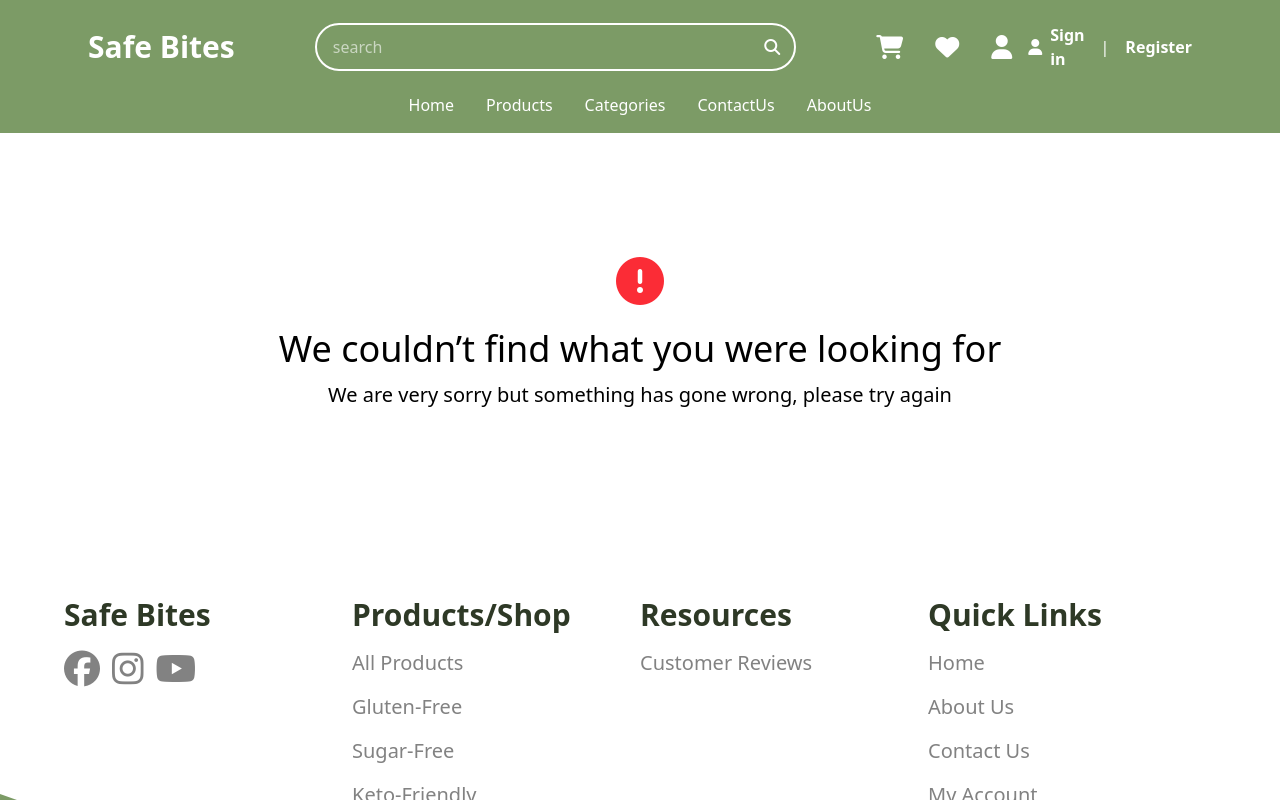
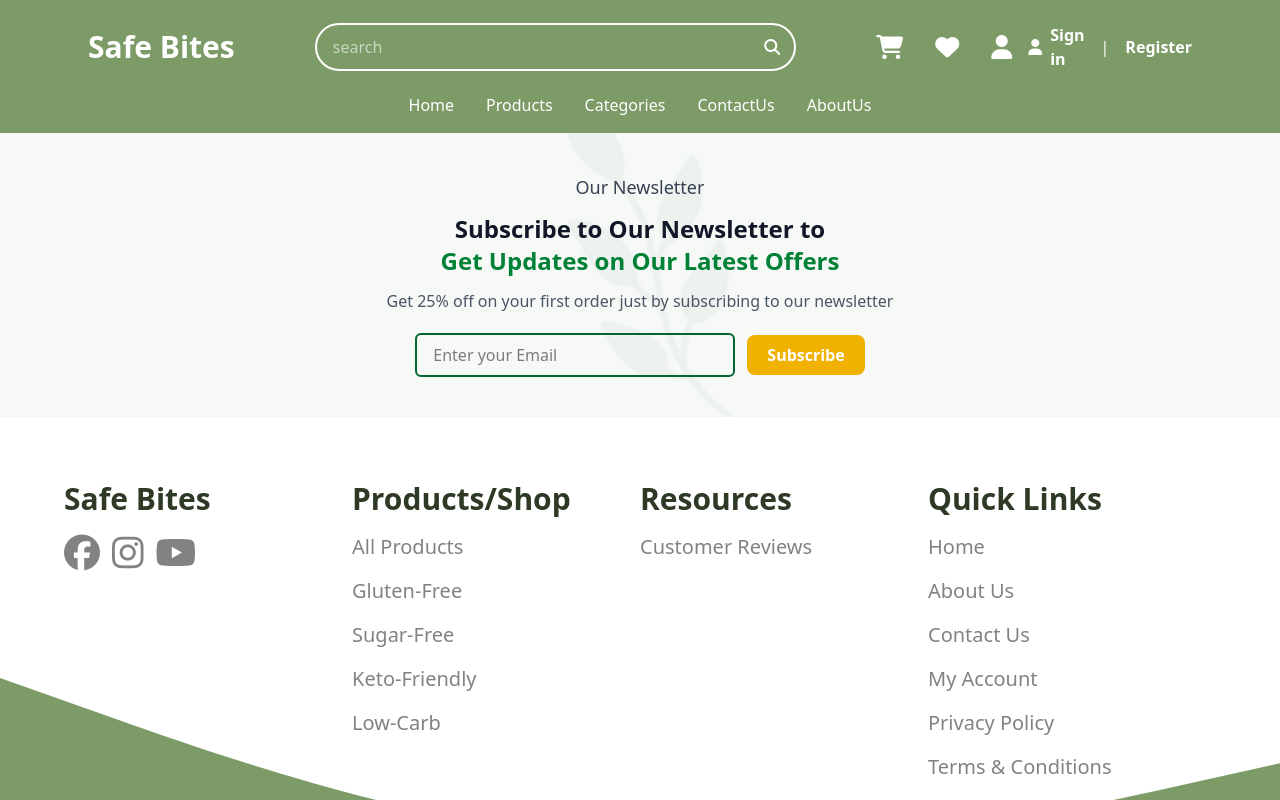
Before and after one commit to DWN11311/safe-bites, an Angular app: page /newsletter in a window 1280 px wide. Shown: the top 800 px of the page. Built offline with nearby package versions, Linux system fonts and the light colour scheme.

Commit message:
google newsletter

```diff
--- a/package.json
+++ b/package.json
@@ -22,6 +22,7 @@
     "@angular/router": "^19.1.0",
     "@fortawesome/fontawesome-free": "^6.7.2",
     "@tailwindcss/postcss": "^4.0.6",
+    "gapi-script": "^1.2.0",
     "rxjs": "~7.8.0",
     "tslib": "^2.3.0",
     "zone.js": "~0.15.0"
--- a/src/app/app.routes.ts
+++ b/src/app/app.routes.ts
@@ -7,6 +7,7 @@ import { WishListComponent } from './components/wish-list/wish-list.component';
 import { EmptyWishListComponent } from './components/empty-wish-list/empty-wish-list.component';
 import { ErrorComponent } from './components/error/error.component';
 import { AuthGuard } from './auth.guard';
+import { NewsletterComponent } from './components/newsletter/newsletter.component';
 
 export const routes: Routes = [
   { path: '', component: HomeComponent },
@@ -15,7 +16,10 @@ export const routes: Routes = [
   { path: 'sign-up', component: SignUpComponent },
   { path: 'wishList', component: WishListComponent },
   { path: 'empty-wishList', component: EmptyWishListComponent },
-  { path: '**', component: ErrorComponent },
+  { path: 'newsletter', component: NewsletterComponent },
   { path: 'login', component: LoginComponent, canActivate: [AuthGuard] },
   { path: 'sign-up', component: SignUpComponent, canActivate: [AuthGuard] },
+  { path: '**', component: ErrorComponent },
+
+
 ];
--- a/src/app/components/home/home/home.component.ts
+++ b/src/app/components/home/home/home.component.ts
@@ -5,6 +5,8 @@ import { LifeStylesComponent } from '../life-styles/life-styles.component';
 import { QuoteComponent } from '../quote/quote.component';
 import { CustomerReviewsComponent } from '../customer-reviews/customer-reviews.component';
 import { AboutUsComponent } from '../about-us/about-us.component';
+
+import { Router } from '@angular/router';
 
 @Component({
   selector: 'app-home',
--- a/src/app/components/login/login.component.html
+++ b/src/app/components/login/login.component.html
@@ -116,7 +116,7 @@
           <p class="text-[#7CAD3F] font-semibold text-2xl">Or Sign in with</p>
           <div class="flex-1 h-[2px] bg-[#7CAD3F]"></div>
         </div>
-        <button
+        <button (click)="onGoogleSignIn()"
           class="gap-4 border-2 shadow-[0px_4px_10px_rgba(124,173,63,0.25)] p-3 w-full border-[#7CAD3F] rounded-lg h-12 text-[#7CAD3F] font-bold text-2xl flex items-center justify-center shadow-[rgba(116,154,68,0.25)] hover:-translate-y-1 transition-all duration-300 ease-in-out cursor-pointer">
           <img src="images/sign up/google color.svg" class="h-6 w-6" /> Google
         </button>
--- a/src/app/components/login/login.component.ts
+++ b/src/app/components/login/login.component.ts
@@ -1,4 +1,6 @@
-import { ChangeDetectorRef, Component } from '@angular/core';
+
+declare var google: any; // تعريف مكتبة Google
+import {  AfterViewInit,ChangeDetectorRef, Component } from '@angular/core';
 import {
   FormControl,
   FormGroup,
@@ -15,7 +17,9 @@ import { CommonModule } from '@angular/common';
   styleUrl: './login.component.css',
   imports: [ReactiveFormsModule, CommonModule, RouterModule],
 })
-export class LoginComponent {
+export class LoginComponent
+//  implements AfterViewInit
+ {
   errorMessage: string = '';
   showPassword = false;
   errorEmail: string = '';
@@ -31,6 +35,69 @@ export class LoginComponent {
     private router: Router,
     private cdr: ChangeDetectorRef
   ) {}
+
+  onGoogleSignIn() {
+    const googleAuthURL = 'http://localhost:8282/auth/google';
+    const width = 500;
+    const height = 600;
+    const left = (window.innerWidth - width) / 2;
+    const top = (window.innerHeight - height) / 2;
+
+    const authWindow = window.open(
+      googleAuthURL,
+      'Google Sign-In',
+      `width=${width},height=${height},top=${top},left=${left}`
+    );
+
+    window.addEventListener('message', (event) => {
+      if (event.origin !== 'http://localhost:8282') return; // تأكد إن الرسالة جاية من الـ backend
+      if (event.data?.token) {
+        localStorage.setItem('token', event.data.token);
+        this.router.navigate(['']);
+      }
+    }, false);
+  }
+
+
+  // ngAfterViewInit() {
+  //   if (typeof google !== 'undefined' && google.accounts) {
+  //     google.accounts.id.initialize({
+  //       client_id:'377025698351-uhgf9ibv0nqlt4mgl43tdptkvb8k10oa.apps.googleusercontent.com',
+  //       callback: (response: any) => this.handleGoogleSignIn(response),
+  //     });
+
+
+  //   } else {
+  //     console.error("Google API is not loaded yet.");
+  //   }
+  // }
+
+
+  // handleGoogleSignIn(response: any) {
+  //   console.log('Google response:', response);
+
+  //   const token = response.credential;
+  //   if (token) {
+  //     localStorage.setItem('google_token', token);
+  //     this.usersService.verifyGoogleToken(token).subscribe({
+  //       next: res => {
+  //         console.log('Login successful:', res);
+  //         localStorage.setItem('token', res.token);
+  //         this.router.navigate(['']);
+  //       },
+  //       error: err => {
+  //         console.error('Login failed:', err);
+  //         this.errorMessage = 'Login failed. Please try again.';
+  //         this.cdr.detectChanges();
+  //       },
+  //     });
+  //   }
+  // }
+
+  // onGoogleSignIn() {
+  //   google.accounts.id.prompt();
+  // }
+
 
   ngOnInit() {
     this.loadRememberedUser();
--- /dev/null
+++ b/src/app/components/newsletter/newsletter.component.html
@@ -0,0 +1,24 @@
+<div class=" p-10 text-center space-y-3" style="background: url('/images/newsletter/bg-newsletter.png');background-size:cover; background-position: center;">
+  <h3 class="md:text-lg text-md font-medium text-gray-700">Our Newsletter</h3>
+
+  <h2 class="text-xl md:text-2xl font-bold text-gray-900 mt-2">
+    Subscribe to Our Newsletter to <br>
+    <span class="text-green-700">Get Updates on Our Latest Offers</span>
+  </h2>
+
+  <p class="text-gray-600 mt-3 text-sm md:text-base">
+    Get 25% off on your first order just by subscribing to our newsletter
+  </p>
+
+  <div class="flex justify-center items-center mt-5 space-x-3">
+    <input
+      type="email"
+      placeholder="Enter your Email"
+      class="w-full max-w-xs px-4 py-2 border-2 border-green-800 rounded-md focus:border-green-800 focus:outline-none"
+    />
+
+    <button class="bg-yellow-500 hover:bg-yellow-600 text-white font-semibold py-2 px-5 rounded-lg transition cursor-pointer">
+      Subscribe
+    </button>
+  </div>
+</div>
--- a/src/app/services/users.service.ts
+++ b/src/app/services/users.service.ts
@@ -36,4 +36,10 @@ export class UsersService {
   register(user: any): Observable<any> {
     return this.http.post(`${this.url}`, user);
   }
+
+  //LOGIN WITH GOOGLE
+  verifyGoogleToken(token: string): Observable<any> {
+    return this.http.post<{ token: string }>("http://localhost:8282/auth/google", { token });
+  }
+
 }
--- a/src/index.html
+++ b/src/index.html
@@ -6,8 +6,10 @@
     <base href="/" />
     <meta name="viewport" content="width=device-width, initial-scale=1" />
     <link rel="icon" type="image/x-icon" href="favicon.ico" />
+    <script src="https://accounts.google.com/gsi/client" async defer></script>
   </head>
   <body>
     <app-root></app-root>
+
   </body>
 </html>
```
Also changed, not shown: src/app/components/newsletter/newsletter.component.ts (added, +11 -0 lines), public/Images/newsletter/bg-newsletter.png (added), src/app/components/newsletter/newsletter.component.css (added), 1 other file (tests, documents, lock files or other folders).
